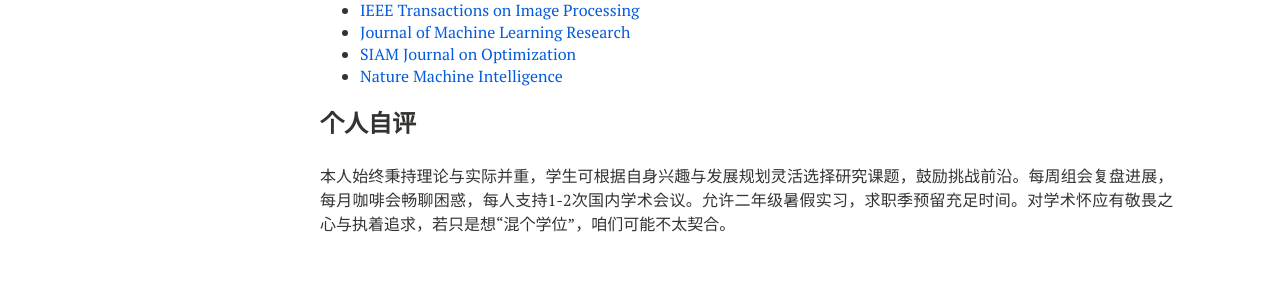
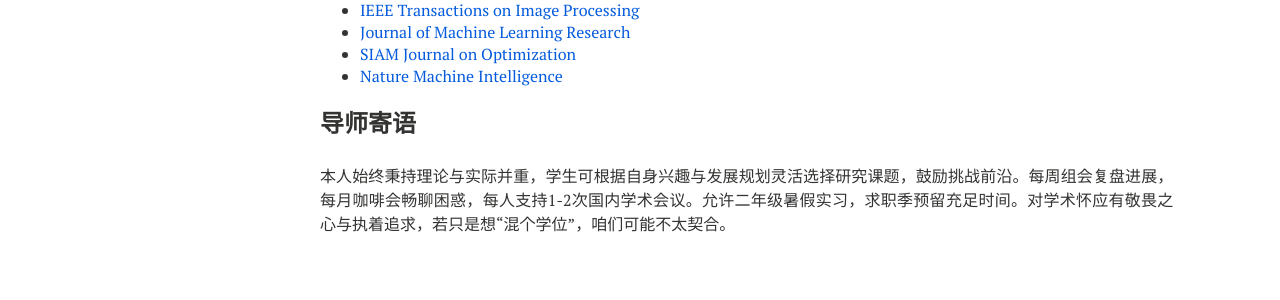
Before and after one commit to xianchaoxiu/xianchaoxiu.github.io, a Jekyll site: the page built from chinese/reading/index.md, in a window 1280 px wide. Shown: the part 635-935 px from the top of the page. Built offline with Jekyll 4.4.1, drawn with Linux system fonts in a browser that asks for light colours; nearby versions of some CDN libraries.

Commit message:
Update index.md

```diff
--- a/chinese/reading/index.md
+++ b/chinese/reading/index.md
@@ -32,5 +32,5 @@ share: false
 *  <a href="https://www.nature.com/natmachintell/" class="textlink" target="_blank"> Nature Machine Intelligence </a> <br>
 
 
-### 个人自评
+### 导师寄语
 本人始终秉持理论与实际并重，学生可根据自身兴趣与发展规划灵活选择研究课题，鼓励挑战前沿。每周组会复盘进展，每月咖啡会畅聊困惑，每人支持1-2次国内学术会议。允许二年级暑假实习，求职季预留充足时间。对学术怀应有敬畏之心与执着追求，若只是想“混个学位”，咱们可能不太契合。
```
